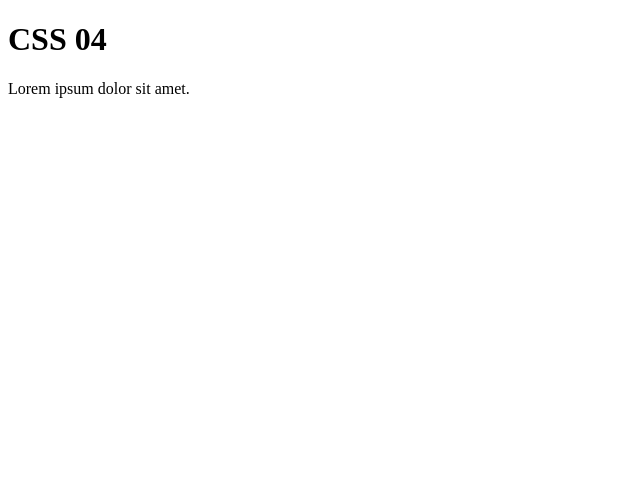
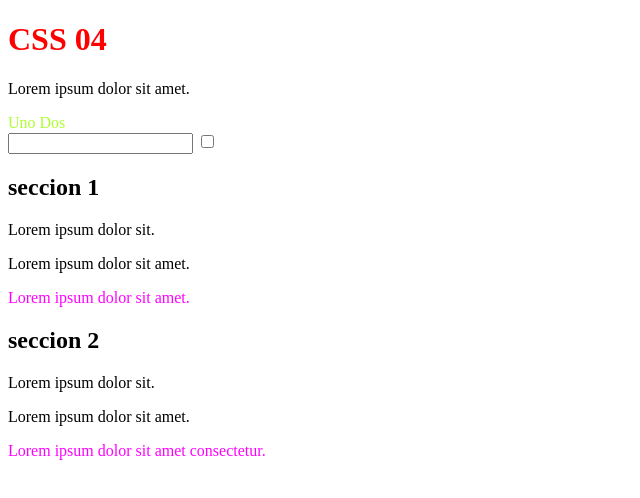
Before and after one commit to Jesusoctavi0/CodoaCodoJSFS, a plain HTML site: page index.html in a window 1280 px wide. Shown: the whole page, without its empty margins (0-640 px from the left). Drawn offline with Linux system fonts and the light colour scheme.

Commit message:
pseudo clases

```diff
--- a/css/style.css
+++ b/css/style.css
@@ -0,0 +1,62 @@
+h1 {
+    color: red
+}
+
+h1:hover {
+    color: aqua;
+    font-size: 3em;
+}
+
+a {
+    text-decoration: none;
+}
+
+a:hover {
+    text-decoration: underline;
+}
+a:link {
+    color: greenyellow;
+}
+
+a:visited {
+    color: fuchsia;
+
+}
+
+a:active {
+    color: beige;
+}
+
+
+input[type="text"]:focus{
+    border-radius: 5px;
+    outline: none;
+    border: none;
+    box-shadow: 3px 3px 5px aqua;
+    padding: 5px 5px;
+
+}
+
+input[type="checkboc"]:checked{
+    border-radius: 5px;
+    outline: none;
+    border: none;
+    box-shadow: 3px 3px 5px aqua;
+}
+
+/* section p:first-of-type{
+    color: red;
+} */
+
+
+/* section p:last-child{
+    color: red;
+}
+
+section p:nth-child(odd){
+    color: fuchsia
+} */
+
+section p:nth-of-type(3){
+    color:fuchsia;
+}
--- a/index.html
+++ b/index.html
@@ -10,5 +10,27 @@
     <h1>CSS 04</h1>
     <p>Lorem ipsum dolor sit amet.</p>
 
+    <a href="#123">Uno</a>
+    <a href="456">Dos</a>
+
+    <form>
+        <input type="text">
+        <input type="checkbox">
+    </form>
+
+    <section>
+        <h2>seccion 1</h2>
+        <p>Lorem ipsum dolor sit.</p>
+        <p>Lorem ipsum dolor sit amet.</p>
+        <p>Lorem ipsum dolor sit amet.</p>
+
+    </section>
+
+    <section>
+        <h2>seccion 2</h2>
+        <p>Lorem ipsum dolor sit.</p>
+        <p>Lorem ipsum dolor sit amet.</p>
+        <p>Lorem ipsum dolor sit amet consectetur.</p>
+    </section>
 </body>
 </html>
```
